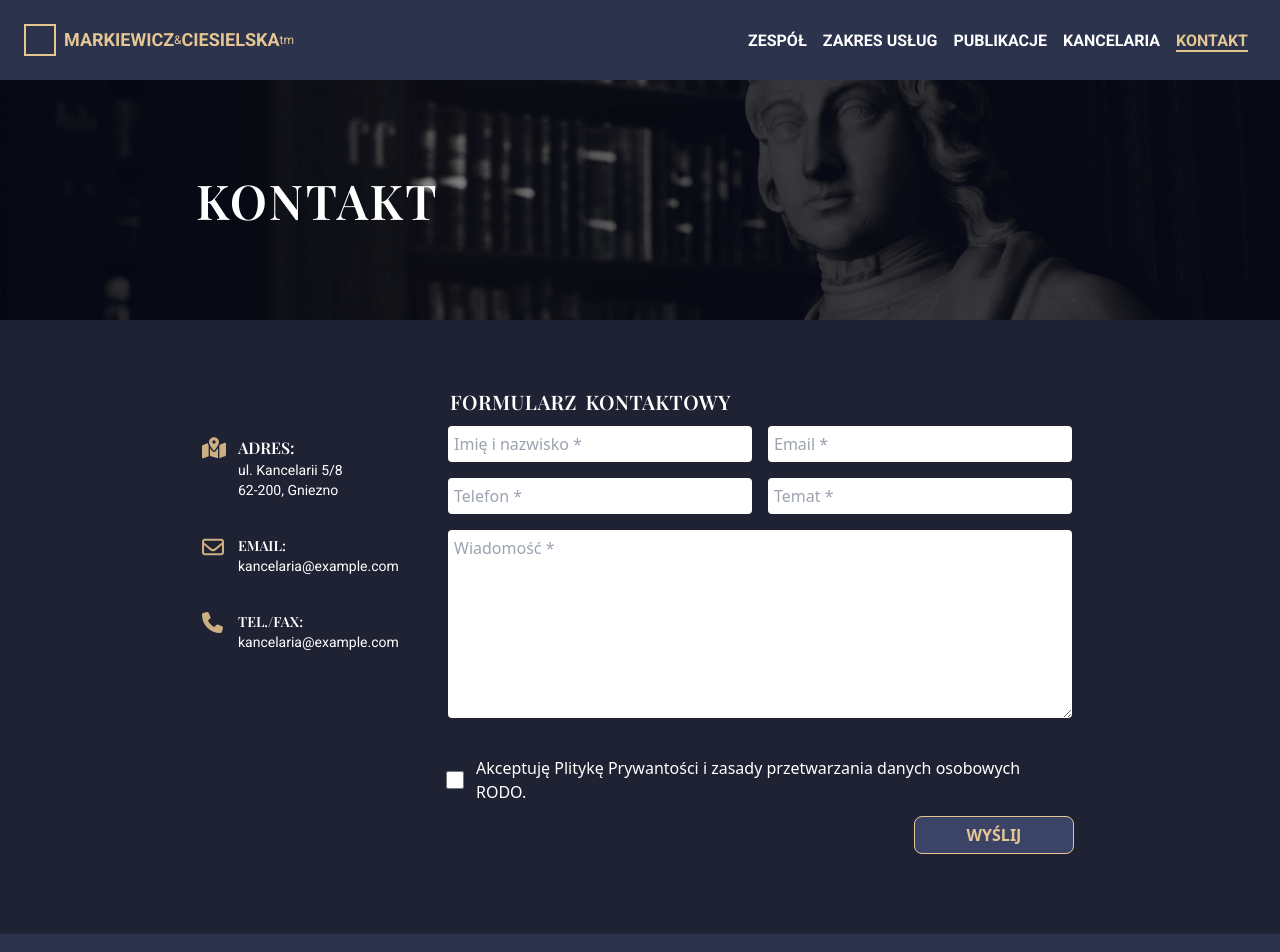
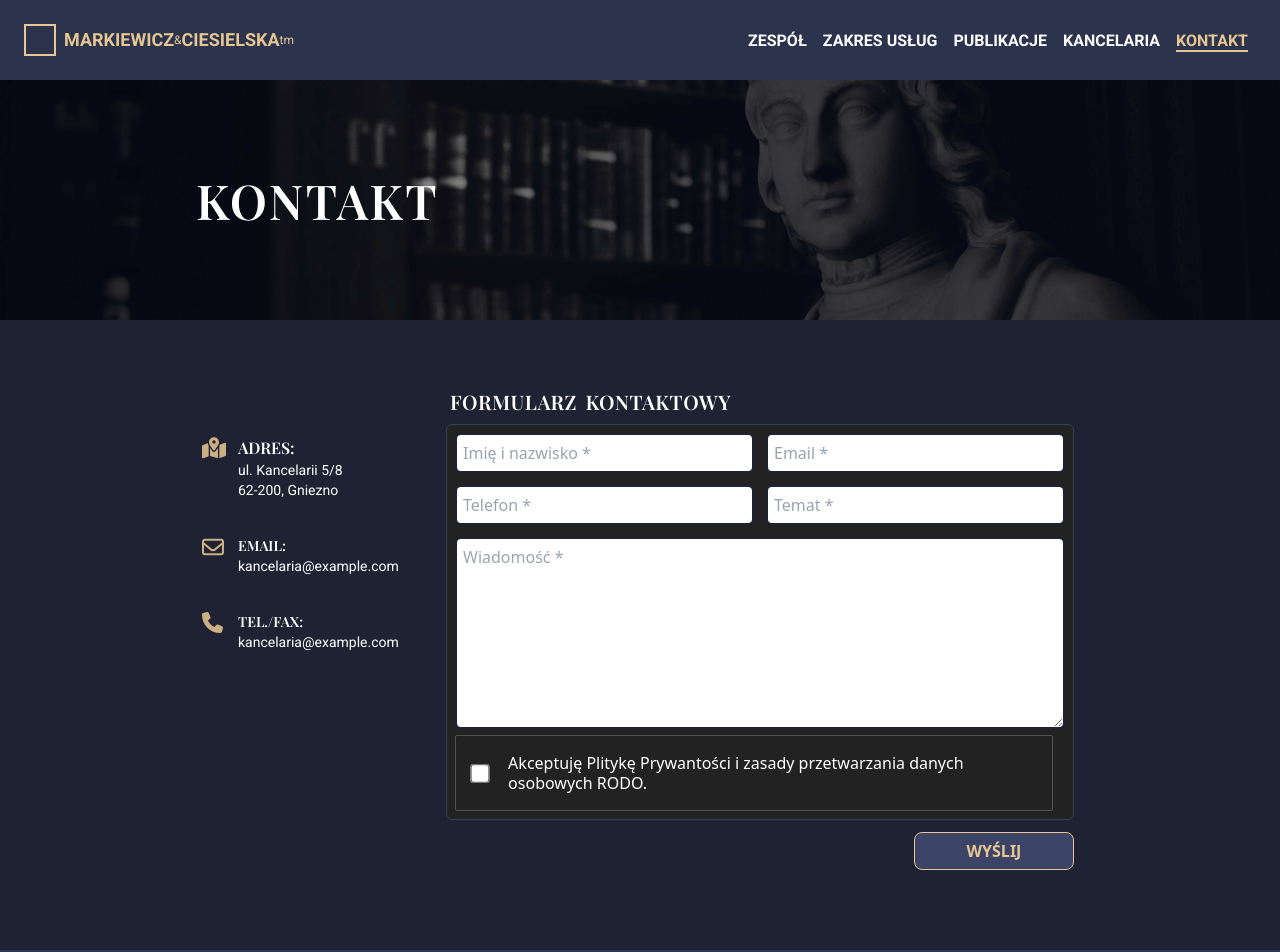
Before and after one commit to OstrowskiDev/kancelaria, a Next.js app: page /kontakt in a window 1280 px wide. Shown: the top 952 px of the page. Built offline with nearby package versions, Linux system fonts and the light colour scheme.

Commit message:
Changed Kontakt page layout to incorporate reCAPTCHA v2

```diff
--- a/src/app/kontakt/page.js
+++ b/src/app/kontakt/page.js
@@ -78,7 +78,7 @@ export default function Kontakt() {
       <Script src="https://www.google.com/recaptcha/api.js" async defer />
 
       <Header title="Kontakt" />
-      <div className="contact-wrapper bg-primary-800" style={{ minHeight: 'calc(100vh - 380px)', backgroundColor: 'rgb (34 34 34)' }}>
+      <div className="contact-wrapper bg-primary-800" style={{ minHeight: 'calc(100vh - 380px)'}}>
         <div className="contact-container flex flex-row max-w-[900px] mx-auto mt-8 mb-16 ">
           {/* contact data */}
           <div className="contact-data-container pl-12 mt-12 min-w-[240px]">
@@ -108,9 +108,11 @@ export default function Kontakt() {
 
           {/* contact form */}
           <form className="contact-from-container flex flex-col min-w-[240px] w-full max-w-[680px] px-4 mt-8 mb-4 mx-auto">
-            <h2 className="contact-form-label p-1 mb-1 uppercase tracking-wide text-white font-semibold text-xl">{"formularz kontaktowy"}</h2>
+          <h2 className="contact-form-label p-1 mb-1 uppercase tracking-wide text-white font-semibold text-xl">{"formularz kontaktowy"}</h2>
 
-            <div className="contact-form-user-data grid grid-cols-1 md:grid-cols-2 gap-3 mb-3 ">
+            <div className='captcha-awesomeness-handler
+            form-inputs-container p-2 border border-gray-700 rounded-md' style={{backgroundColor: 'rgb(34, 34, 34)'}} >
+            <div className="contact-form-user-data grid grid-cols-1 md:grid-cols-2 gap-3 mb-3">
               <input className="contact-input-fullName p-[6px] border-2 border-primary-800 focus:border-secondary-200 focus:outline-none rounded-md" type="text" name="fullName" placeholder="Imię i nazwisko *" onChange={onInputChange} required />
               <input className="contact-input-email p-[6px] border-2 border-primary-800 focus:border-secondary-200 focus:outline-none rounded-md" type="text" name="email" placeholder="Email *" onChange={onInputChange} required />
               <input className="contact-input-phone p-[6px] border-2 border-primary-800 focus:border-secondary-200 focus:outline-none rounded-md" type="text" name="phone" placeholder="Telefon *" onChange={onInputChange} required />
@@ -120,13 +122,12 @@ export default function Kontakt() {
               <input type="hidden" id="jsEnabled" name='jsEnabled' value="no" />
             </div>
 
-            <textarea className="contact-input-content h-48 p-[6px] border-2 border-primary-800 focus:border-secondary-200 focus:outline-none rounded-md" type="text" name="content" placeholder="Wiadomość *" onChange={onInputChange} required />
+            <textarea className="contact-input-content w-full h-48 p-[6px] border-2 border-primary-800 focus:border-secondary-200 focus:outline-none rounded-md" type="text" name="content" placeholder="Wiadomość *" onChange={onInputChange} required />
 
-
-            <div className='oh-boy flex flex-row justify-between mt-6'>
-            <div className="contact-accept-rodo flex flex-row mt-3">
-              <input className="accept-rodo-checkbox w-[18px]" type="checkbox" name="acceptRodo" value="yes" checked={isRodoAccepted} onChange={onCheckboxChange} />
-              <label className="accept-rodo-text ml-3 text-white font-thin" htmlFor="acceptRodo">
+            <div className='contact-checkboxes-container flex flex-row justify-between'>
+            <div className="contact-accept-rodo flex flex-row items-center h-[76px] p-2 mr-3 border rounded-sm" style={{ borderColor: 'rgb(82, 82, 82)'}} >
+              <input className="accept-rodo-checkbox w-[18px] ml-2 scale-150" type="checkbox" name="acceptRodo" value="yes" checked={isRodoAccepted} onChange={onCheckboxChange} />
+              <label className="accept-rodo-text ml-5 text-white font-thin leading-tight" htmlFor="acceptRodo">
                 Akceptuję
                 <Link className="link font-normal hover:text-secondary-200" href={'polityka-prywatnosci'} target="_blank" rel="noopener noreferrer">
                   {' Plitykę Prywantości'}
@@ -136,7 +137,7 @@ export default function Kontakt() {
             </div>
 
             <div className="g-recaptcha" data-sitekey={process.env.RECAPTCHA_SITE_KEY} data-theme="dark"></div>
-
+            </div>
             </div>
 
             <button className="contact-button w-[160px] h-[38px] mt-3 ml-auto px-6 py-1 text-secondary-200 uppercase font-semibold border border-secondary-200 rounded-lg bg-primary-600 hover:bg-primary-500 hover:border-2" type="submit" onSubmit={onSubmit}>
```
